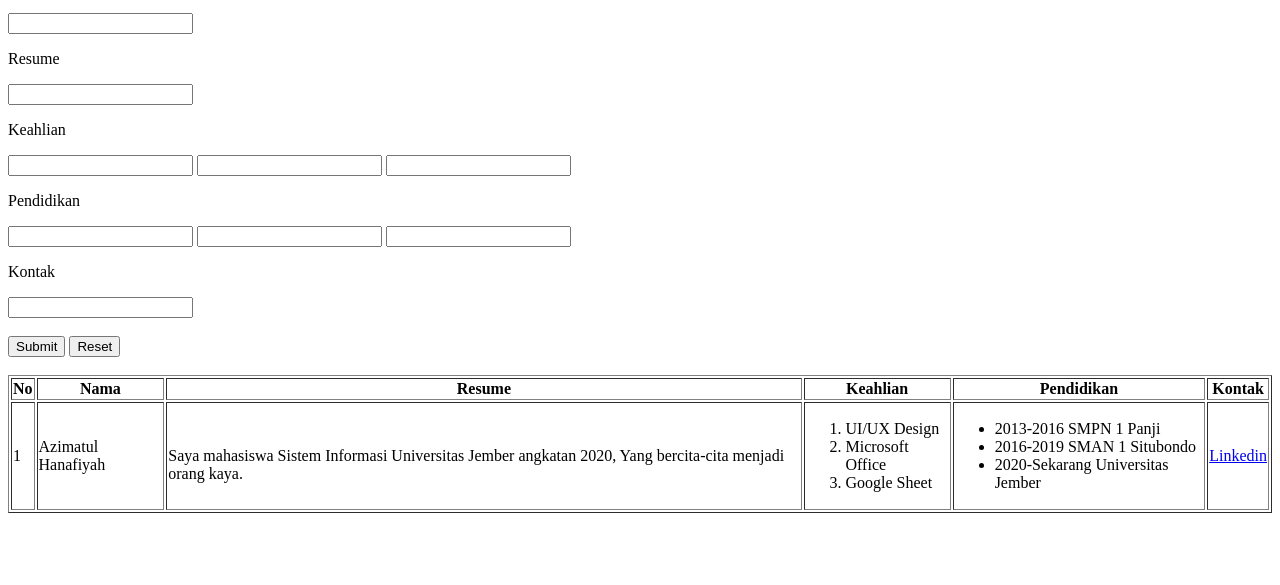
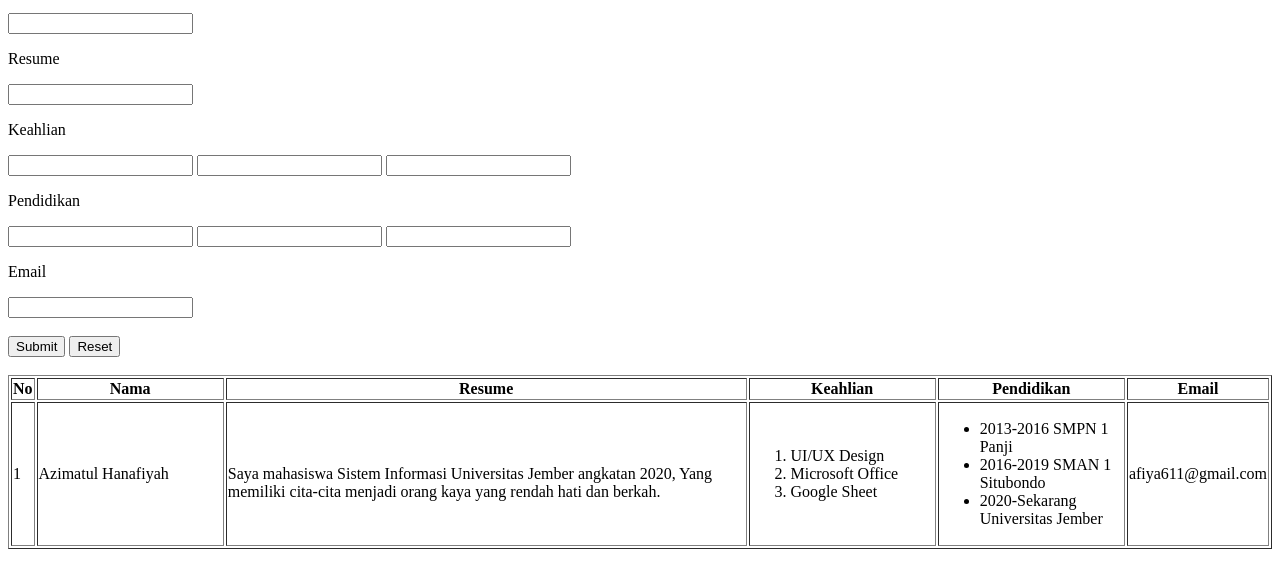
Before and after one commit to azimatulh/web-basic-seal, a plain HTML site: page portofolio.html in a window 1280 px wide. Shown: the part 101-686 px from the top of the page. Drawn offline with Linux system fonts and the light colour scheme.

Commit message:
Commit kedua

```diff
--- a/portofolio.html
+++ b/portofolio.html
@@ -21,8 +21,8 @@
         <input type="text" name="Pendidikan" placeholder="">
         <input type="text" name="Pendidikan" placeholder="">
         <input type="text" name="Pendidikan" placeholder="">
-        <p>Kontak</p>
-        <input type="text" name="Kontak" placeholder="">
+        <p>Email</p>
+        <input type="text" name="Email" placeholder="">
         <br>
         <div>
             <br>
@@ -35,17 +35,17 @@
     <table border="1">
         <tr>
             <th>No</th>
-            <th>Nama</th>
+            <th style="width:15%">Nama</th>
             <th>Resume</th>
-            <th>Keahlian</th>
-            <th>Pendidikan</th>
-            <th>Kontak</th>
+            <th style="width:15%">Keahlian</th>
+            <th style="width:15%">Pendidikan</th>
+            <th>Email</th>
         </tr>
         <tr>
             <td>1</td>
             <td>Azimatul Hanafiyah</td>
             <td><br>Saya mahasiswa Sistem Informasi Universitas Jember angkatan 2020,
-                Yang bercita-cita menjadi orang kaya. </br></td>
+                Yang memiliki cita-cita menjadi orang kaya yang rendah hati dan berkah.</br></td>
             <td><ol>
                 <li>UI/UX Design </li>
                 <li>Microsoft Office </li>
@@ -58,7 +58,7 @@
                 <li>2020-Sekarang Universitas Jember </li>
                 </ul>
             </td>
-            <td><a href="https://www.linkedin.com/in/azimatulhnfyh">Linkedin</a> </td>
+            <td>afiya611@gmail.com </td>
         </tr>
     </table>
 </body>
```
